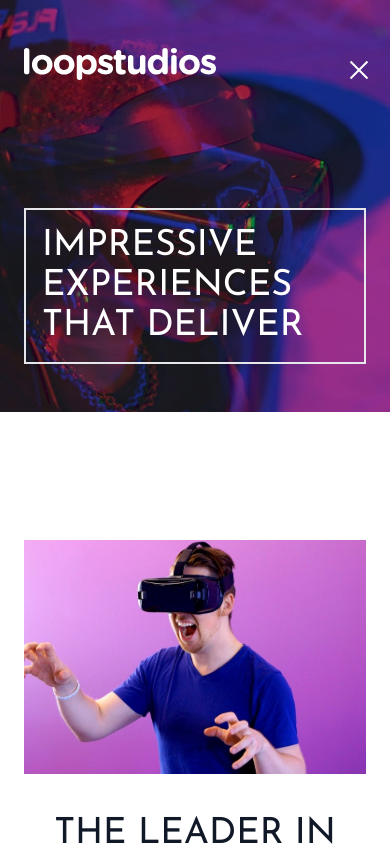
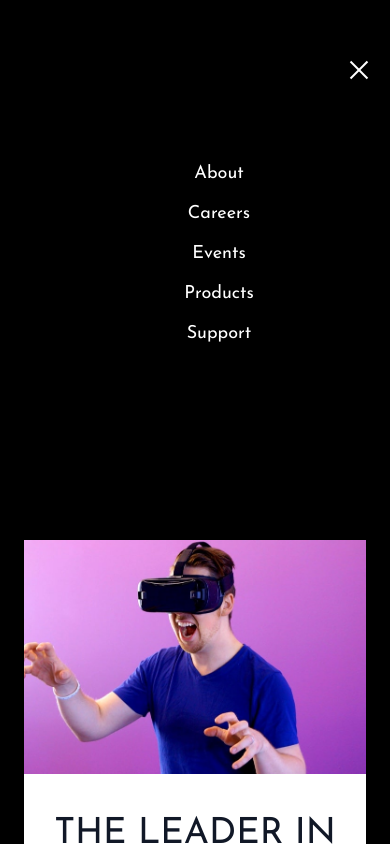
Before and after one commit to rakibtweets/loopStudios-tailwind, a React (Create React App) app: page / in a window 390 px wide. Both pictures are taken after a click on the button 354 px from the left and 64 px from the top of the page. Shown: the top 844 px of the page. Built offline with nearby package versions, Linux system fonts and the light colour scheme.

Commit message:
toggle hamburger manu

```diff
--- a/src/Components/Hero/Hero.js
+++ b/src/Components/Hero/Hero.js
@@ -1,6 +1,12 @@
 import React from 'react';
 
 const Hero = () => {
+  const navToggle = () => {
+    document.getElementById('menu-btn').classList.toggle('btn-open');
+    document.getElementById('menu').classList.toggle('flex');
+    document.getElementById('menu').classList.toggle('hidden');
+  };
+
   return (
     <section id="hero">
       <div className="container max-w-6xl mx-auto px-6 py-12 ">
@@ -34,14 +40,46 @@ const Hero = () => {
             <button
               id="menu-btn"
               type="button"
-              className="btn-open z-40 block hamburger md:hidden focus:outline-none">
-              <span className="hamburger-top"></span>
-              <span className="hamburger-middle"></span>
-              <span className="hamburger-bottom"></span>
+              onClick={navToggle}
+              className=" z-40 block hamburger md:hidden focus:outline-none">
+              <div>
+                <span className="hamburger-top"></span>
+                <span className="hamburger-middle"></span>
+                <span className="hamburger-bottom"></span>
+              </div>
             </button>
           </div>
         </nav>
         {/* @todo: Mobile manu */}
+        <div
+          id="menu"
+          className="absolute top-0 bottom-0 left-0 hidden flex-col items-center self-end  w-full min-h-screen py-1 pt-40 pl-12 space-y-3 text-white text-lg bg-black">
+          <a
+            href="#/"
+            className="hover:text-pink-500">
+            About
+          </a>
+          <a
+            href="#/"
+            className="hover:text-pink-500">
+            Careers
+          </a>
+          <a
+            href="#/"
+            className="hover:text-pink-500">
+            Events
+          </a>
+          <a
+            href="#/"
+            className="hover:text-pink-500">
+            Products
+          </a>
+          <a
+            href="#/"
+            className="hover:text-pink-500">
+            Support
+          </a>
+        </div>
         <div className="max-w-lg mt-32 p-4 font-sans text-4xl text-white uppercase border-2 md:p-10 md:m-32 md:mx-0 md:text-6xl">
           <p>IMPRESSIVE EXPERIENCES THAT DELIVER</p>
         </div>
```
